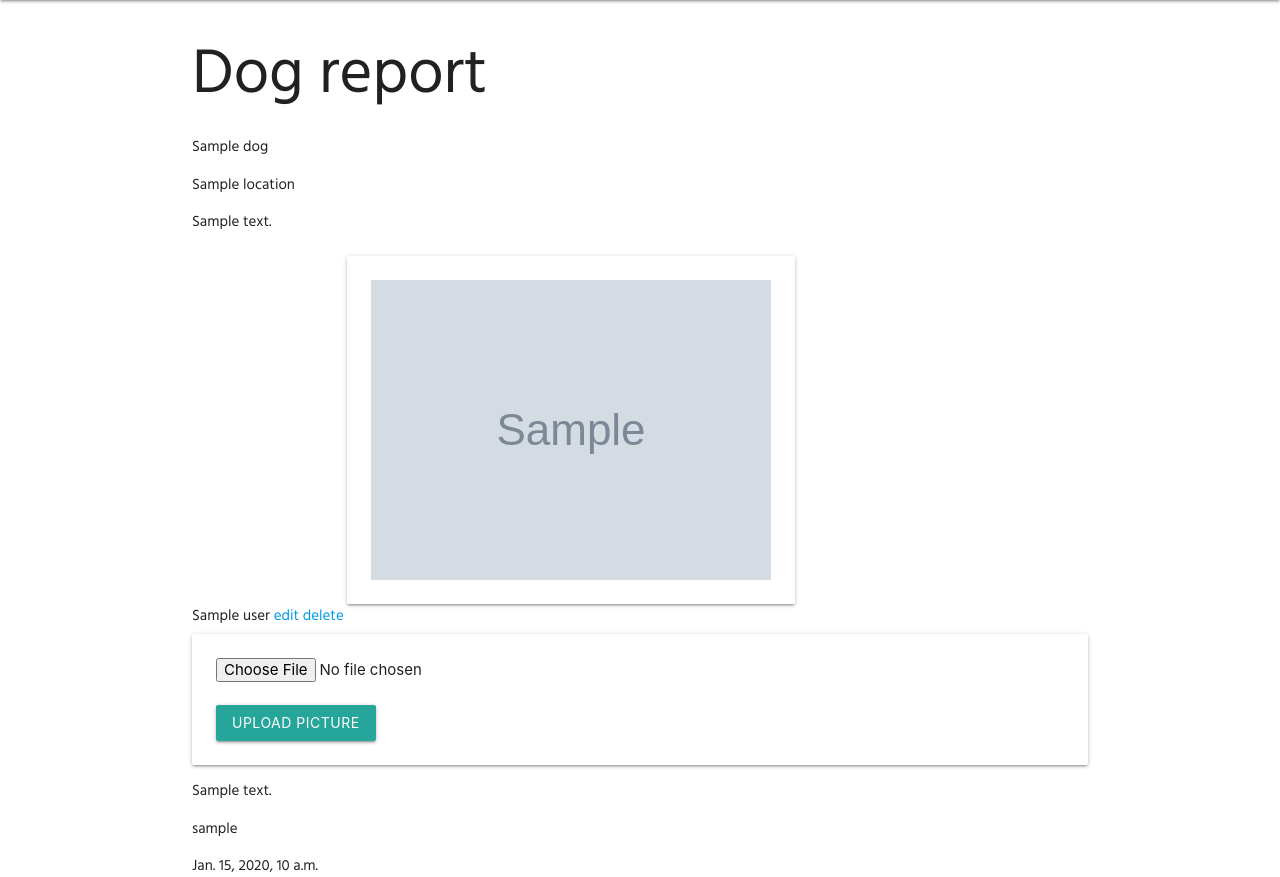
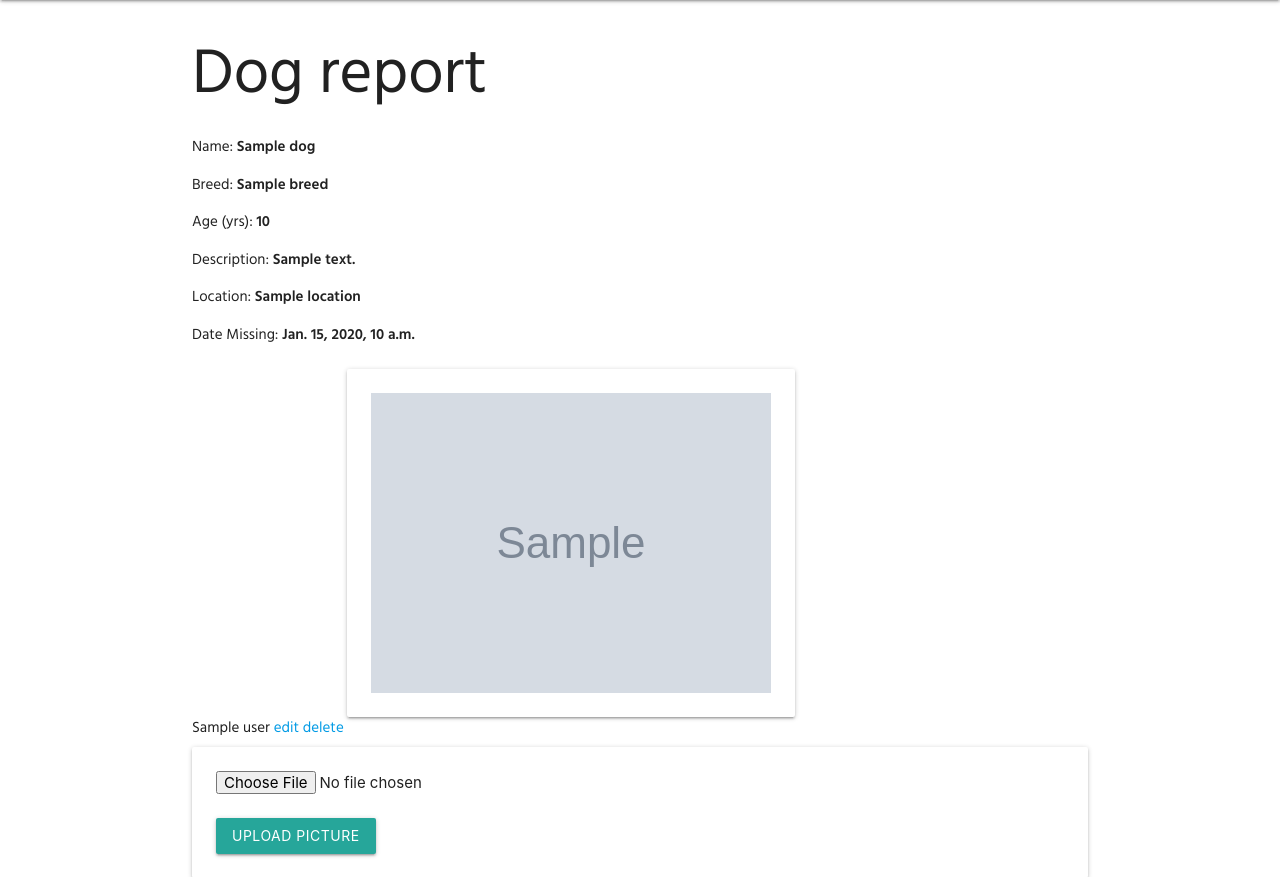
Before and after one commit to pgf96/fourpawfinder, a Django app: template main_app/templates/dogs/detail.html in a window 1280 px wide. Shown: the part 64-941 px from the top of the page. Run offline with Django 4.2, Linux system fonts and the light colour scheme; the template is opened without the code that fills it: most values are stand-ins (such as "Sample title", 1, 10 or a date in 2020); grey boxes marked "Sample" are stand-in pictures.

Commit message:
Models and Details Updates

```diff
--- a/main_app/models.py
+++ b/main_app/models.py
@@ -16,7 +16,7 @@ class Dog(models.Model):
     age = models.IntegerField()
     description = models.TextField(max_length=250)
     location = models.CharField(max_length=50)
-    date_missing = models.DateField()
+    date_missing = models.DateField('date missing')
     status = models.CharField(
         max_length=10,
         choices = STATUS,
@@ -26,6 +26,7 @@ class Dog(models.Model):
 
     def __str__(self):
         return self.name
+        return f'{self.get_date_missing_display()} on {self.date}'
 
     def get_absolute_url(self):
         return reverse('detail', kwargs={'dog_id': self.id})
--- a/main_app/templates/dogs/detail.html
+++ b/main_app/templates/dogs/detail.html
@@ -4,9 +4,12 @@
 <h1>Dog report</h1>
 
 <div>
-    <p>{{ dog.name }} </p>
-    <p>{{ dog.location }} </p>
-    <p>{{ dog.description }} </p>
+    <p>Name: <b>{{ dog.name }}</b> </p>
+    <p>Breed:  <b>{{ dog.breed }}</b> </p>
+    <p>Age (yrs):  <b>{{ dog.age }}</b> </p>
+    <p>Description:  <b>{{ dog.description }}</b> </p>
+    <p>Location:  <b>{{ dog.location }}</b> </p>
+    <p>Date Missing:  <b>{{ dog.date_missing }}</b> </p>
     {{ dog.user }}
     <a href="{% url 'dogs_update' dog.id %}">edit </a>
     <a href="{% url 'dogs_delete' dog.id %}">delete </a>
```
Also changed, not shown: main_app/migrations/0010_alter_dog_status.py (added).
